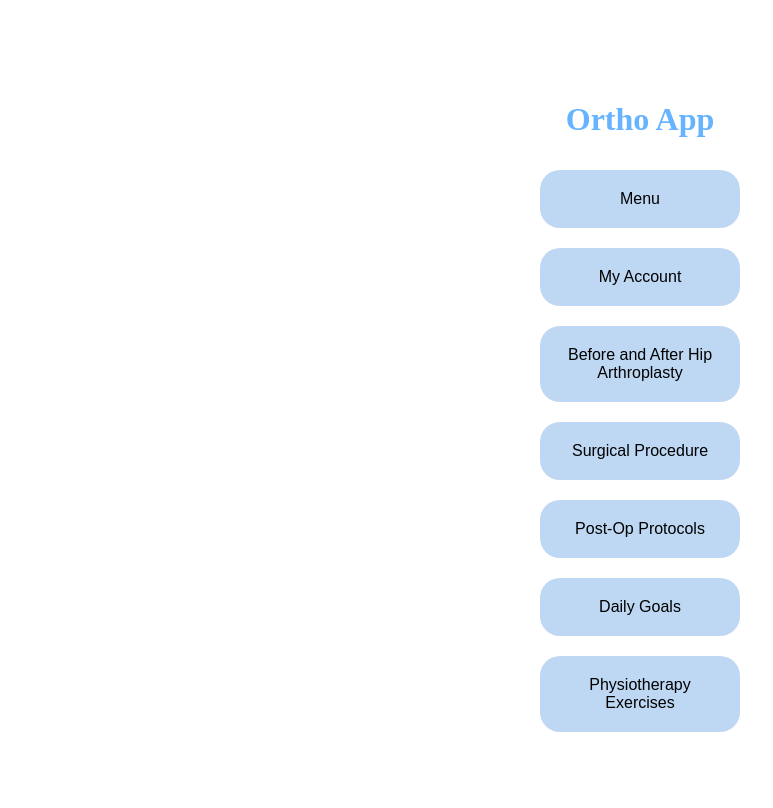
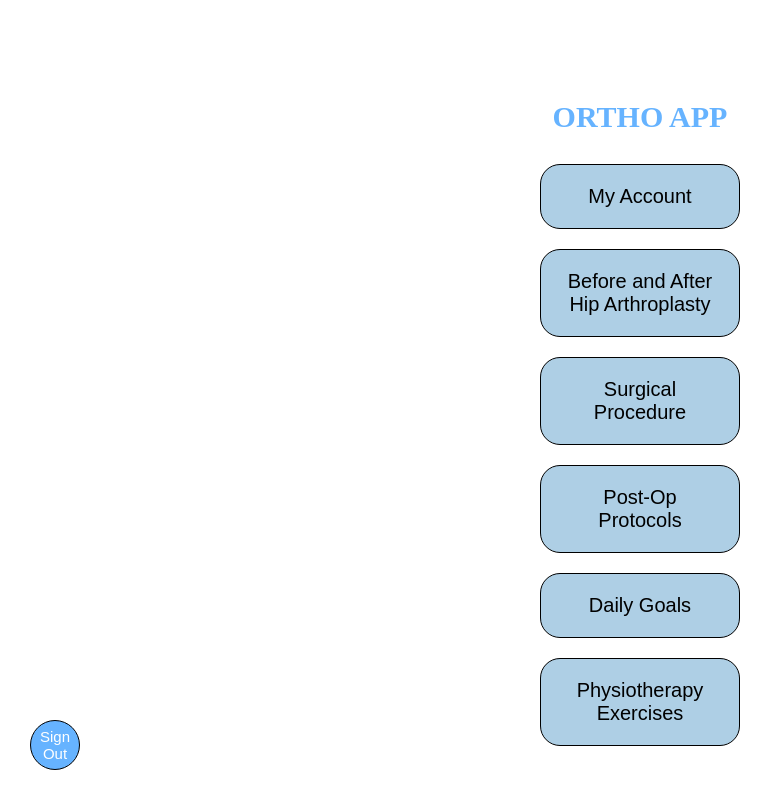
Before and after one commit to NicholasLor/NursingHackathonApp2, a website built with Vite: page NursingHackathonApp/menu.html in a window 1280 px wide. Shown: the whole page, without its empty margins (0-773 px from the left). Built offline with nearby package versions, Linux system fonts and the light colour scheme; no server answers.

Commit message:
finished menu page

```diff
--- a/NursingHackathonApp/menu.css
+++ b/NursingHackathonApp/menu.css
@@ -6,7 +6,7 @@ html, body {
   }
 
   header {
-    background-color: #66b3ff;
+    background-color: #74a7f4;
     color: white;
     text-align: center;
     padding: 20px;
@@ -26,13 +26,13 @@ html, body {
   }
 
   button {
-    background-color: #bed8f3;
-    border: none;
+    background-color: #aecfe5;
+    border: 1px solid black; /* add border */
     color: rgb(0, 0, 0);
     padding: 20px;
     text-align: center;
     display: inline-block;
-    font-size: 16px;
+    font-size: 20px;
     margin: 10px;
     border-radius: 20px;
     transition: background-color 0.3s ease-in-out;
@@ -40,10 +40,31 @@ html, body {
   }
 
   button:hover {
-    background-color: #3385ff;
+    background-color: #74a7f4;
   }
 
   h1 {
     color: #66b3ff;
     text-align: center;
+    font-size: 30px;
   }
+
+  .sign-out {
+    position: fixed;
+    bottom: 20px;
+    left: 20px;
+    width: 50px;
+    height: 50px;
+    border-radius: 50%;
+    background-color: #66b3ff;
+    border: 1px solid #000;
+    color: white;
+    font-size: 15px;
+    display: flex;
+    justify-content: center;
+    align-items: center;
+  }
+
+  .sign-out:hover {
+    background-color: #3385ff;
+  }
--- a/NursingHackathonApp/menu.html
+++ b/NursingHackathonApp/menu.html
@@ -3,21 +3,20 @@
   <head>
     <meta charset="UTF-8">
     <meta name="viewport" content="width=device-width, initial-scale=1.0">
-    <title>Seven Buttons</title>
+    <title>ORTHO APP</title>
     <link rel="stylesheet" href="menu.css">
   </head>
   <body>
-
                 <div class = "button-container">
-                    <h1>Ortho App</h1>
-                    <button type="button" class="btn btn-primary" onclick="window.location.href='catalogue.html'">Menu</button>
-                    <button type="button" class="btn btn-primary" onclick="window.location.href='search.html'">My Account</button>
-                    <button type="button" class="btn btn-primary" onclick="window.location.href='viewStudent.html'">Before and After Hip Arthroplasty</button>
-                    <button type="button" class="btn btn-primary" onclick="window.location.href='addCourse.html'">Surgical Procedure</button>
-                    <button type="button" class="btn btn-primary" onclick="window.location.href='removeCourse.html'">Post-Op Protocols</button>
-                    <button type="button" class="btn btn-primary" onclick="myFunction()">Daily Goals</button>
-                    <button type="button" class="btn btn-primary" onclick="myFunction()">Physiotherapy Exercises</button>
+                    <h1>ORTHO APP</h1>
+                    <button type="button" class="btn btn-primary" onclick="window.location.href='myAccount.html'">My Account</button>
+                    <button type="button" class="btn btn-primary" onclick="window.location.href='beforeAndAfterHipArthroplasty.html'">Before and After Hip Arthroplasty</button>
+                    <button type="button" class="btn btn-primary" onclick="window.location.href='surgicalProcedure.html'">Surgical Procedure</button>
+                    <button type="button" class="btn btn-primary" onclick="window.location.href='postOpProtocols.html'">Post-Op Protocols</button>
+                    <button type="button" class="btn btn-primary" onclick="window.location.href='dailyGoals'">Daily Goals</button>
+                    <button type="button" class="btn btn-primary" onclick="window.location.href='physiotherapyExercises'">Physiotherapy Exercises</button>
                 </div>
+                <button class="sign-out" onclick="window.location.href='index.html'">Sign Out</button>
                 </body>
 
             <!-- <footer class="mt-auto text-white-50">
@@ -32,59 +31,7 @@
             integrity="sha384-MrcW6ZMFYlzcLA8Nl+NtUVF0sA7MsXsP1UyJoMp4YLEuNSfAP+JcXn/tWtIaxVXM"
             crossorigin="anonymous"></script>
 
-        <!-- Option 2: Separate Popper and Bootstrap JS -->
-        <!--
-        <script src="https://cdn.jsdelivr.net/npm/@popperjs/core@2.9.2/dist/umd/popper.min.js" integrity="sha384-IQsoLXl5PILFhosVNubq5LC7Qb9DXgDA9i+tQ8Zj3iwWAwPtgFTxbJ8NT4GN1R8p" crossorigin="anonymous"></script>
-        <script src="https://cdn.jsdelivr.net/npm/bootstrap@5.0.2/dist/js/bootstrap.min.js" integrity="sha384-cVKIPhGWiC2Al4u+LWgxfKTRIcfu0JTxR+EQDz/bgldoEyl4H0zUF0QKbrJ0EcQF" crossorigin="anonymous"></script>
-        -->
-
     <script>
-        const password = sessionStorage.getItem('password');
-        const ucid = sessionStorage.getItem('studentId');
-        console.log(password);
-        console.log(ucid);
-
-
-        const addCourse = async() => {
-
-            let uniqueStudentId = '';
-            console.log(ucid +" "+ password);
-
-            let response = await fetch('http://localhost:8080/api/student/'+ucid+'/'+password)
-            .then((response) => response.json())
-            .then((data) =>  uniqueStudentId = data);
-
-            console.log(uniqueStudentId);
-            sessionStorage.setItem('uniqueId', uniqueStudentId);
-
-            let response2 = await fetch('http://localhost:8080/api/student/'+ucid)
-            .then((response) => response.json())
-                // Displaying results to console
-            .then((data) => {
-                        let html = '';
-                        console.log(data);
-                        // for (i = 0; i < data.length; i++) {
-                            let firstName = data.fname;
-                            let lastName = data.lname;
-
-                            html += "<br>" + firstName + " " + lastName;
-                            html += '<br>';
-                            //html += "<br>" + "Course Name: " + courseNumber;
-                        //}
-
-                        let container = document.getElementById('studentInfo');
-                        container.innerHTML = html;
-                    }
-                    );
-            }
-
-        addCourse();
-
-        function myFunction() {
-            window.location.href = 'login.html';
-        }
-
-
     </script>
 
 </body>
```
Also changed, not shown: NursingHackathonApp/index.html (+1 -1 lines).
